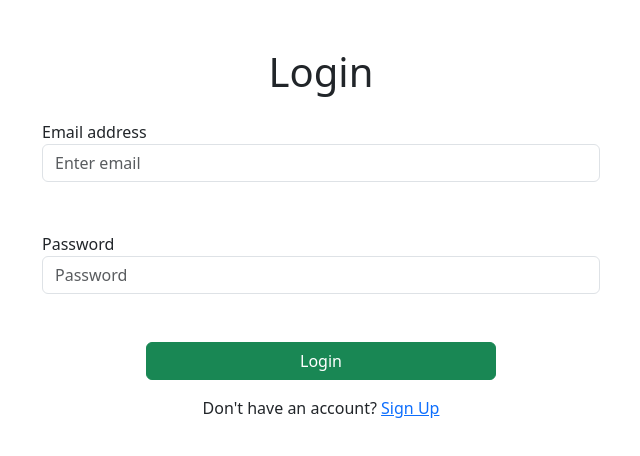
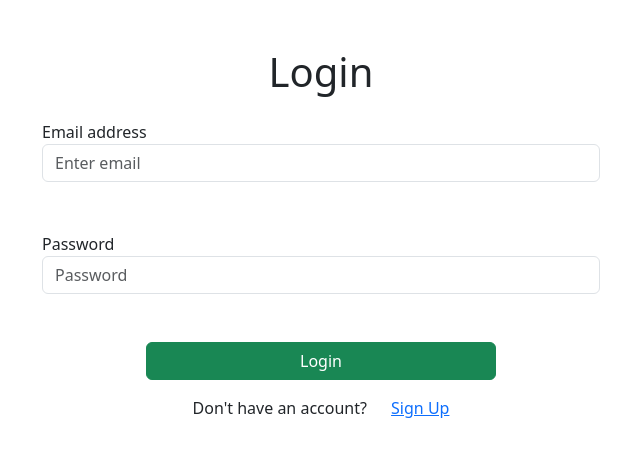
Before and after one commit to DidasMba/Farm_Tracker_Frontend, a React (Create React App) app in the folder frontend/: page /login in a window 1280 px wide. Shown: the top 456 px of the page, without its empty margins (319-959 px from the left). Built offline with nearby package versions, Linux system fonts and the light colour scheme.

Commit message:
space sign up

```diff
--- a/frontend/src/pages/MyComponent.css
+++ b/frontend/src/pages/MyComponent.css
@@ -6,6 +6,9 @@
 
 }
 
+.text-center > span {
+  margin-right: 20px; /* Ajoutez la marge souhaitée */
+}
 
 
 
```
